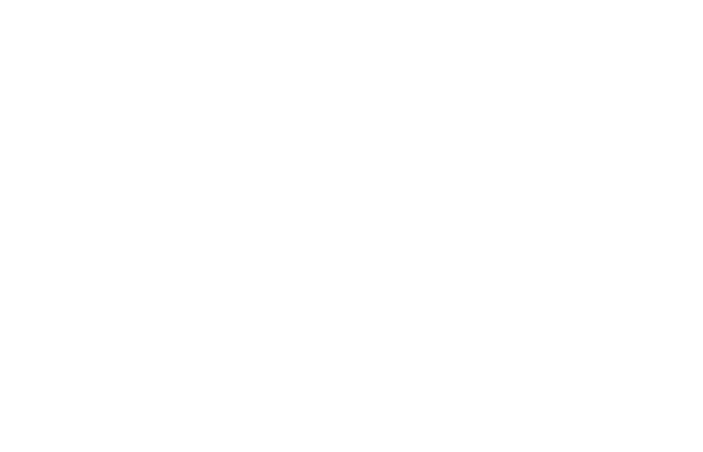
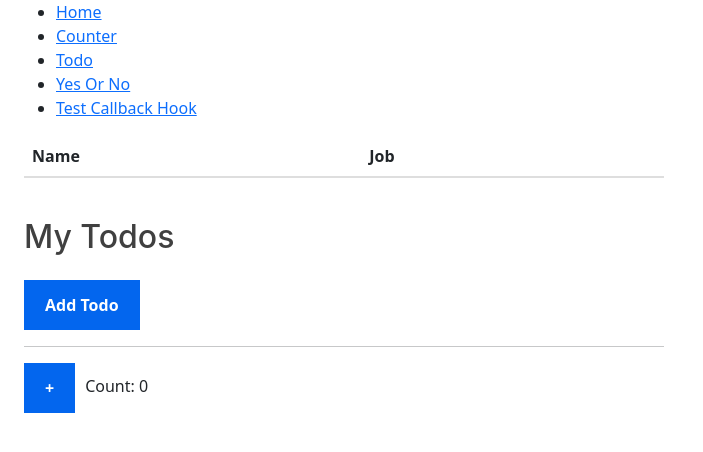
Before and after one commit to lbthucsgt/react-redux-tutorial, a React (Create React App) app: page /test-callback in a window 1280 px wide. Before the commit this address had no page. Shown: the top 452 px of the page, without its empty margins (0-703 px from the left). Built offline with nearby package versions, Linux system fonts and the light colour scheme.

Commit message:
update callback example

```diff
--- a/src/App.js
+++ b/src/App.js
@@ -10,6 +10,7 @@ import Todo from './pages/todo';
 import Home from './pages/home';
 import Counter from './pages/counter';
 import Yesno from "./pages/yesno";
+import TestCallback from "./pages/testCallback";
 
 function App() {
   return (
@@ -19,6 +20,7 @@ function App() {
               <Route path="/todo" element={<Todo />} />
               <Route path="/counter" element={<Counter />} />
               <Route path="/yesno" element={<Yesno />} />
+              <Route path="/test-callback" element={<TestCallback />} />
           </Routes>
       </Router>
   );
--- /dev/null
+++ b/src/pages/component/Todos.js
@@ -0,0 +1,16 @@
+import { memo } from "react";
+
+const Todos = ({ todos, addTodo }) => {
+    console.log("child render");
+    return (
+        <>
+            <h2>My Todos</h2>
+            {todos.map((todo, index) => {
+                return <p key={index}>{todo}</p>;
+            })}
+            <button onClick={addTodo}>Add Todo</button>
+        </>
+    );
+};
+
+export default memo(Todos);
--- a/src/pages/table.js
+++ b/src/pages/component/table.js
@@ -1,6 +1,6 @@
 import React from 'react'
 import {useDispatch, useSelector} from "react-redux";
-import {REMOVED_TODO} from "../actions/type";
+import {REMOVED_TODO} from "../../actions/type";
 import { memo } from "react";
 
 const Table = (props) => {
--- a/src/pages/counter.js
+++ b/src/pages/counter.js
@@ -3,7 +3,7 @@ import store from "../store";
 import {COUNTER_INCREMENT, COUNTER_DECREMENT} from "../actions/type";
 import {useDispatch, useSelector} from 'react-redux'
 import {Link} from "react-router-dom";
-import Table from "./table";
+import Table from "./component/table";
 
 
 const Test = (props) => {
@@ -19,6 +19,7 @@ const Test = (props) => {
                     <li><Link to='/counter'>Counter</Link></li>
                     <li><Link to='/todo'>Todo</Link></li>
                     <li><Link to='/yesno'>Yes Or No</Link></li>
+                    <li><Link to='/test-callback'>Test Callback Hook</Link></li>
                 </ul>
             </div>
             <Table/>
--- a/src/pages/home.js
+++ b/src/pages/home.js
@@ -1,7 +1,7 @@
 import React from 'react'
 import { useState } from "react";
 import {Link} from "react-router-dom";
-import Table from "./table";
+import Table from "./component/table";
 
 const Home = (props) => {
     const [count, setCount] = useState(0);
@@ -13,6 +13,7 @@ const Home = (props) => {
                     <li><Link to='/counter'>Counter</Link></li>
                     <li><Link to='/todo'>Todo</Link></li>
                     <li><Link to='/yesno'>Yes Or No</Link></li>
+                    <li><Link to='/test-callback'>Test Callback Hook</Link></li>
                 </ul>
             </div>
             <Table/>
--- /dev/null
+++ b/src/pages/testCallback.js
@@ -0,0 +1,49 @@
+import React, {useCallback, useState} from 'react'
+import Todos from "./component/Todos";
+import {Link} from "react-router-dom";
+import Table from "./component/table";
+
+const TestCallback = () => {
+    const [count, setCount] = useState(0);
+    const [todos, setTodos] = useState([]);
+
+    const increment = () => {
+        setCount((c) => c + 1);
+    };
+
+    // original
+    const addTodo = () => {
+        setTodos((t) => [...t, "New Todo"]);
+    };
+
+    /*const addTodo = useCallback(() => {            // giúp chặn render ko cần thiết của component Todos
+        setTodos((t) => [...t, "New Todo"]);
+    }, [todos]);*/
+
+
+    return (
+        <div className="w-50 ml-5">
+            <div className='scroll-up-dashboard'>
+                <ul>
+                    <li><Link to='/'>Home</Link></li>
+                    <li><Link to='/counter'>Counter</Link></li>
+                    <li><Link to='/todo'>Todo</Link></li>
+                    <li><Link to='/yesno'>Yes Or No</Link></li>
+                    <li><Link to='/test-callback'>Test Callback Hook</Link></li>
+                </ul>
+            </div>
+            <Table/>
+
+
+            <Todos todos={todos} addTodo={addTodo} />
+            <hr />
+            <div>
+                <button style={{marginRight: '10px'}} onClick={increment}>+</button>
+                Count: {count}
+            </div>
+        </div>
+    );
+};
+
+
+export default TestCallback
--- a/src/pages/todo.js
+++ b/src/pages/todo.js
@@ -1,6 +1,6 @@
 import React, {useState} from 'react'
 import { useReducer } from "react";
-import Table from "./table";
+import Table from "./component/table";
 import { ADDED_TODO, REMOVED_TODO } from '../actions/type';
 import {useDispatch} from "react-redux";
 import {Link} from "react-router-dom";
@@ -26,6 +26,7 @@ const Todo = (props) => {
                     <li><Link to='/counter'>Counter</Link></li>
                     <li><Link to='/todo'>Todo</Link></li>
                     <li><Link to='/yesno'>Yes Or No</Link></li>
+                    <li><Link to='/test-callback'>Test Callback Hook</Link></li>
                 </ul>
             </div>
 
--- a/src/pages/yesno.js
+++ b/src/pages/yesno.js
@@ -1,5 +1,5 @@
 import React, {useState} from 'react'
-import Table from "./table";
+import Table from "./component/table";
 import {YES_OR_NO} from '../actions/type';
 import {useDispatch, useSelector} from "react-redux";
 import {Link} from "react-router-dom";
@@ -21,13 +21,14 @@ const Yesno = (props) => {
                     <li><Link to='/counter'>Counter</Link></li>
                     <li><Link to='/todo'>Todo</Link></li>
                     <li><Link to='/yesno'>Yes Or No</Link></li>
+                    <li><Link to='/test-callback'>Test Callback Hook</Link></li>
                 </ul>
             </div>
 
             <Table/>
 
             <div style={{display: "flex", alignItems: "center"}}>
-                <button onClick={handleClick} style={{'margin-right': '20px'}}>Pick</button>
+                <button onClick={handleClick} style={{marginRight: '20px'}}>Pick</button>
                 <div>answer: {answer}</div>
             </div>
         </div>
```
